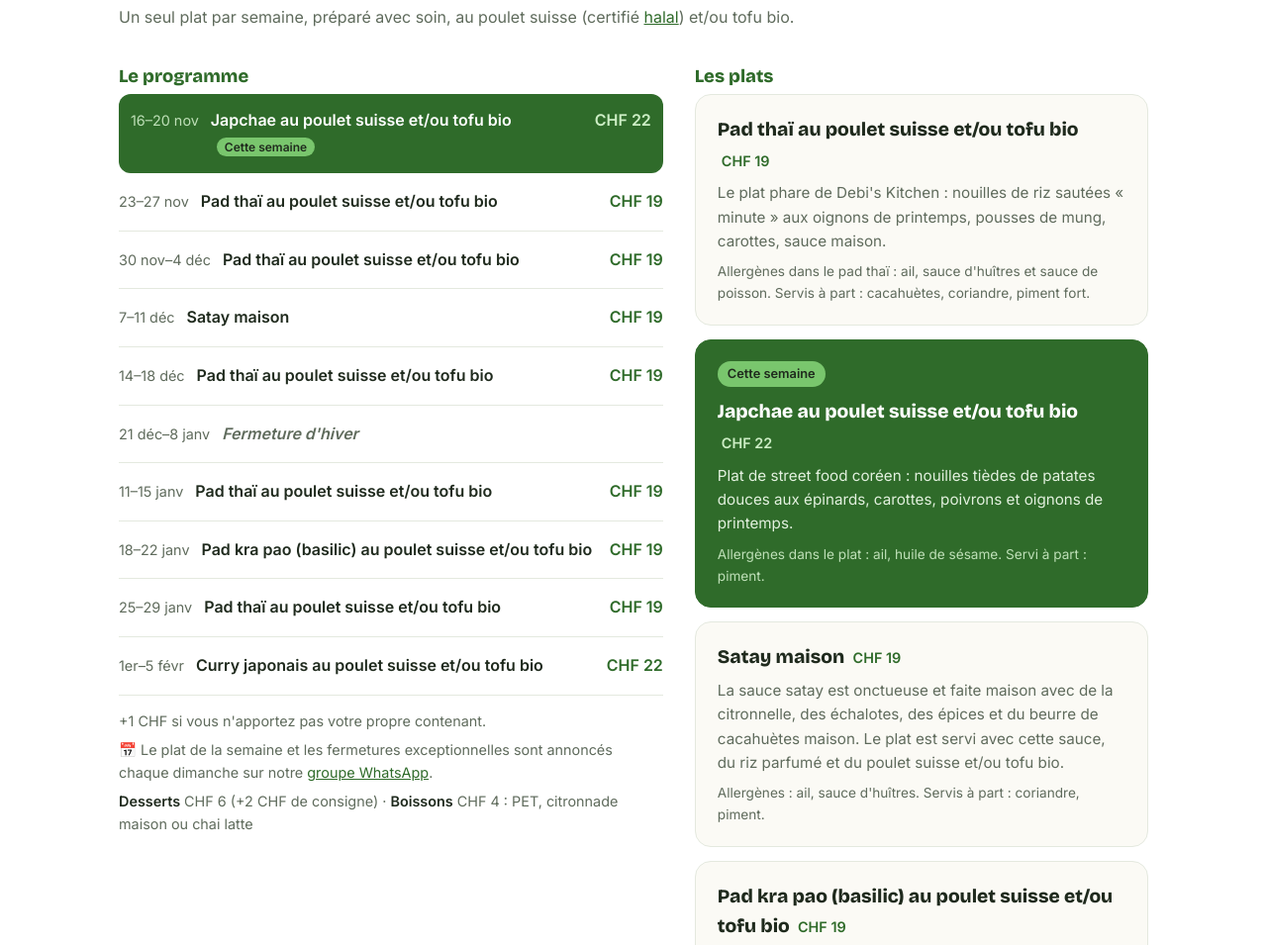
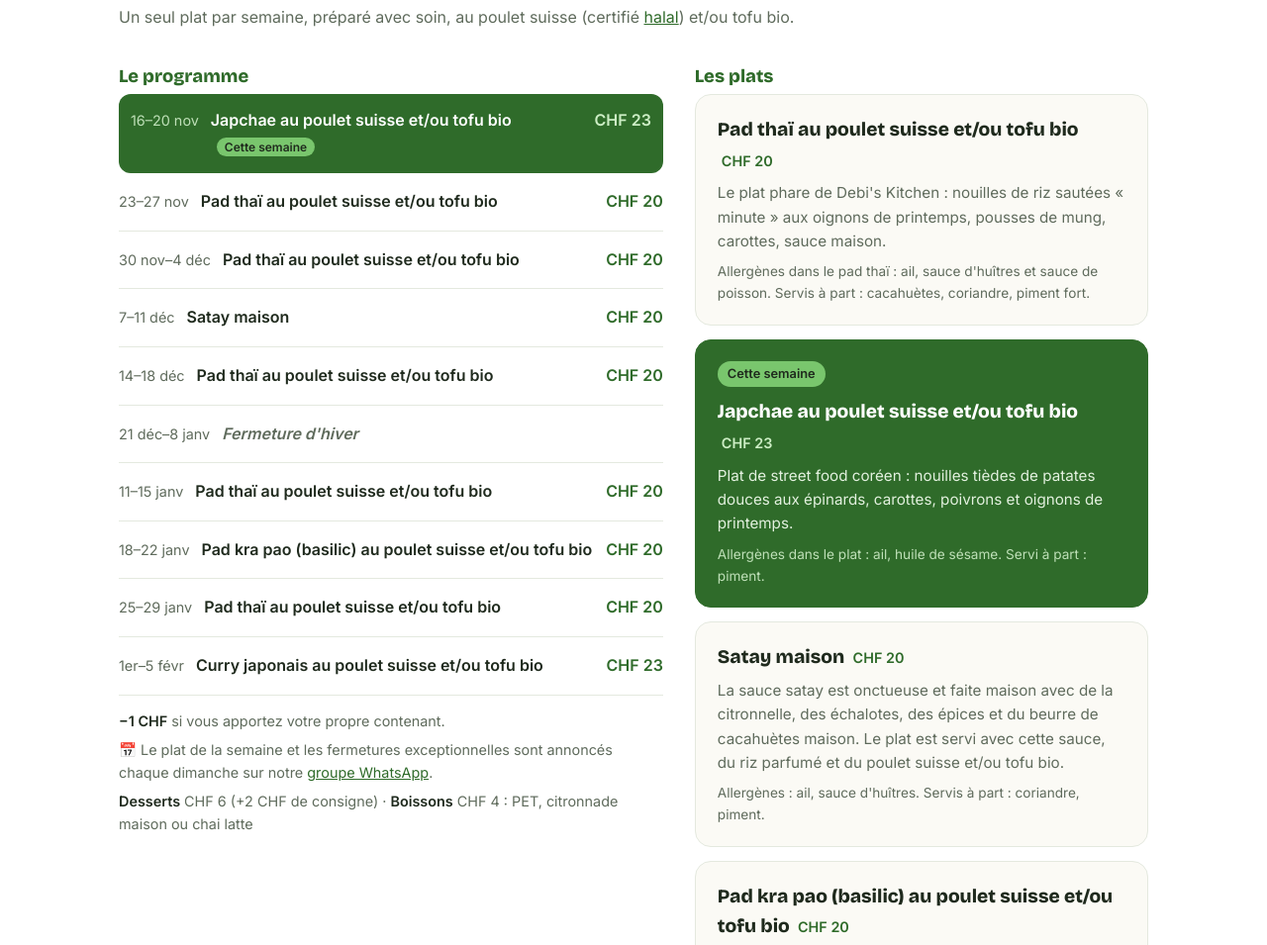
Before and after one commit to zenevents/test, a plain HTML site: page index.html in a window 1280 px wide. Shown: the part 1414-2369 px from the top of the page at 99% size. Drawn offline with nearby package versions, Linux system fonts and the light colour scheme.

Commit message:
Prix des plats contenant compris (+1 CHF), −1 CHF avec son propre contenant
Co-Authored-By: Claude Opus 5.5 <noreply@anthropic.com>
Claude-Session: https://claude.ai/code/session_01VgmkyN7UpKHkyVvYdQfRk4

```diff
--- a/index.html
+++ b/index.html
@@ -62,7 +62,7 @@
         <div>
           <h3 class="menu-sub">Le programme</h3>
           <ul class="upcoming" id="programme"></ul>
-          <p class="menu-note">+1 CHF si vous n'apportez pas votre propre contenant.</p>
+          <p class="menu-note"><strong>−1 CHF</strong> si vous apportez votre propre contenant.</p>
           <p class="menu-note">📅 Le plat de la semaine et les fermetures exceptionnelles sont annoncés chaque dimanche sur notre <a href="https://chat.whatsapp.com/DR9UlsvW0ax6VxHq2TG3gI">groupe WhatsApp</a>.</p>
           <p class="menu-note"><strong>Desserts</strong> CHF 6 (+2 CHF de consigne) · <strong>Boissons</strong> CHF 4 : PET, citronnade maison ou chai latte</p>
         </div>
@@ -196,8 +196,9 @@
 
   <script>
     // Chaque plat n'est décrit qu'une fois ici ; le pad thaï est toujours présenté en premier.
-    // Prix : CHF 19 par défaut ; indiquer price pour les autres (CHF 22 : curry japonais, japchae, laksa, gà façon bì, bún ; CHF 25 : phở bò).
-    const DEFAULT_PRICE = "CHF 19";
+    // Prix affichés contenant compris (−1 CHF si le client apporte son contenant).
+    // CHF 20 par défaut ; indiquer price pour les autres (CHF 23 : curry japonais, japchae, laksa, gà façon bì, bún ; CHF 26 : phở bò).
+    const DEFAULT_PRICE = "CHF 20";
     const dishes = {
       padthai: {
         name: "Pad thaï au poulet suisse et/ou tofu bio",
@@ -221,37 +222,37 @@
       },
       curry: {
         name: "Curry japonais au poulet suisse et/ou tofu bio",
-        price: "CHF 22",
+        price: "CHF 23",
         desc: "Le curry japonais est plus doux que son cousin indien. Très prisé au Japon, il est moins relevé et plus épais que le curry d'Inde, et ses ingrédients incontournables sont les carottes, les pommes de terre et l'oignon.",
         allergens: "Servi à part : piment."
       },
       japchae: {
         name: "Japchae au poulet suisse et/ou tofu bio",
-        price: "CHF 22",
+        price: "CHF 23",
         desc: "Plat de street food coréen : nouilles tièdes de patates douces aux épinards, carottes, poivrons et oignons de printemps.",
         allergens: "Allergènes dans le plat : ail, huile de sésame. Servi à part : piment."
       },
       laksa: {
         name: "Laksa",
-        price: "CHF 22",
+        price: "CHF 23",
         desc: "La laksa est une soupe asiatique de nouilles épicées, principalement consommée en Malaisie, en Indonésie et à Singapour. C'est une soupe riche et complète à base de lait de coco, de nouilles de riz, de carottes, de pommes de terre, de poulet ou de tofu, parfumée à la pâte de curry.",
         allergens: "Allergènes dans le plat : ail, sauce de poisson. Servis à part : coriandre, piment."
       },
       gabi: {
         name: "Gà façon « bì »",
-        price: "CHF 22",
+        price: "CHF 23",
         desc: "Voici un plat très populaire à Hô-Chi-Minh-Ville (Saïgon). Au fond, une salade de concombre, carottes vinaigrées et menthe. Par-dessus, du riz à l'huile d'oignons de printemps, du poulet suisse et/ou du tofu délicatement parfumé à la poudre de riz grillé. Le tout arrosé de sauce citronnée.",
         allergens: "Allergènes dans le plat : ail, sauce d'huîtres et sauce de poisson. Servis à part : coriandre, piment."
       },
       pho: {
         name: "Phở bò",
-        price: "CHF 25",
+        price: "CHF 26",
         desc: "Voici le plat national vietnamien et le bouillon bienfaisant de l'hiver qui réchauffe, nourrit la flore intestinale, apporte des minéraux, des oligo-éléments et des vitamines… Des nouilles de riz, des pousses de soja, des oignons de printemps, du bœuf et du rumpsteak suisses. Le bouillon de bœuf et d'épices (anis étoilé, clous de girofle, poivre noir, cannelle) mijote 5 heures.",
         allergens: "Servis à part : coriandre, piment."
       },
       bun: {
         name: "Bún gà ou bún tofu",
-        price: "CHF 22",
+        price: "CHF 23",
         desc: "Le bún gà, bún tofu ou bún mixte est un plat tiède vietnamien. Au fond : de la salade verte, du concombre, des carottes vinaigrées et de la menthe fraîche. Par-dessus, les bún, des nouilles de riz tièdes, puis du poulet suisse et/ou du tofu bio à la citronnelle. Le tout accompagné d'une sauce citronnée froide.",
         allergens: "Allergènes dans le plat : ail, sauce d'huîtres et sauce de poisson. Servis à part : cacahuètes, coriandre, piment."
       }
@@ -262,8 +263,8 @@
     // Pour mettre à jour le menu, il suffit de modifier cette liste.
     // Une fermeture s'écrit avec closed à la place de dish, par ex. closed: "Fermeture d'hiver".
     // Rotation habituelle (cycle de 6 semaines, puis on recommence ; seule la 6e semaine change) :
-    //   pad thaï → satay → pad thaï → basilic (pad kra pao) → pad thaï → un plat à CHF 22
-    //   (curry japonais, japchae, laksa, gà façon bì ou bún ; phở bò à CHF 25 en hiver).
+    //   pad thaï → satay → pad thaï → basilic (pad kra pao) → pad thaï → un plat à CHF 23
+    //   (curry japonais, japchae, laksa, gà façon bì ou bún ; phở bò à CHF 26 en hiver).
     const weeks = [
       { start: "2026-10-26", end: "2026-10-30", label: "26–30 oct", dish: "padthai" },
       { start: "2026-11-02", end: "2026-11-06", label: "2–6 nov",   dish: "krapao" },
```
Also changed, not shown: 1 other file.
